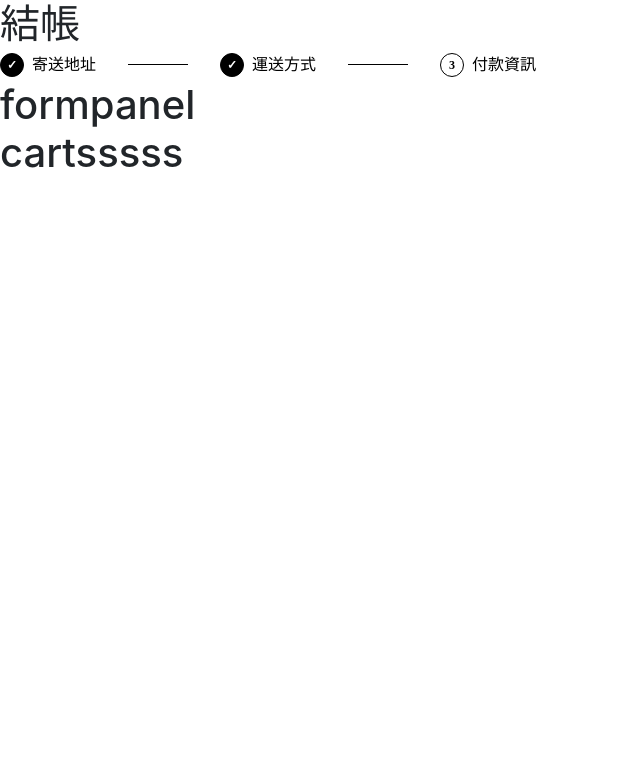
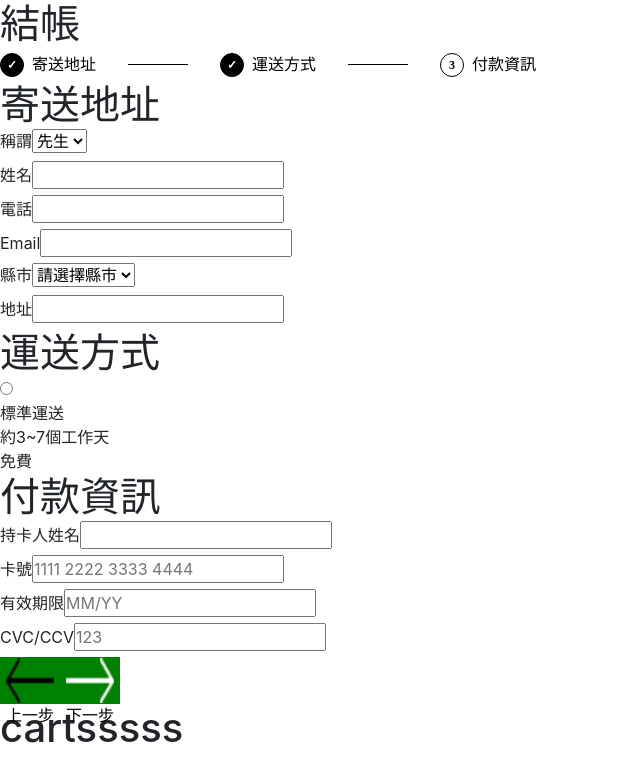
Before and after one commit to MikeLee0358/ac, a Vue app: page /#/home in a window 1280 px wide. Shown: the top 782 px of the page, without its empty margins (0-640 px from the left). Built offline with nearby package versions, Linux system fonts and the light colour scheme.

Commit message:
done form-structor

```diff
--- /dev/null
+++ b/src/components/BtnGroup.vue
@@ -0,0 +1,18 @@
+<template>
+  <section class="btn-group">
+    <button class="previous">
+      <img src="../assets/left-arrow@2x.png" alt="previous-step" />
+      <span>上一步</span>
+    </button>
+    <button class="next">
+      <img src="../assets/right-arrow@2x.png" alt="next-step" />
+      <span>下一步</span>
+    </button>
+  </section>
+</template>
+
+<style>
+button {
+  background: green;
+}
+</style>
--- /dev/null
+++ b/src/components/FormAddress.vue
@@ -0,0 +1,37 @@
+<template>
+  <h1>寄送地址</h1>
+  <section class="basic-info">
+    <div class="gender">
+      <label>稱謂</label>
+      <select>
+        <option value="male">先生</option>
+        <option value="female">小姐</option>
+      </select>
+    </div>
+    <div class="name">
+      <label>姓名</label>
+      <input type="text" />
+    </div>
+    <div class="tel">
+      <label>電話</label>
+      <input type="text" />
+    </div>
+    <div class="Email">
+      <label>Email</label>
+      <input type="text" />
+    </div>
+    <div class="City">
+      <label>縣市</label>
+      <select>
+        <option>請選擇縣市</option>
+        <option>台北市</option>
+        <option>桃園市</option>
+        <option>高雄市</option>
+      </select>
+    </div>
+    <div class="address">
+      <label>地址</label>
+      <input type="text" />
+    </div>
+  </section>
+</template>
--- a/src/components/FormPanel.vue
+++ b/src/components/FormPanel.vue
@@ -1,3 +1,19 @@
 <template>
-  <h1>formpanel</h1>
+  <form class="form">
+    <!-- part 1 -->
+    <FormAddress />
+    <!-- part 2 -->
+    <FormShipping />
+    <!-- part 3 -->
+    <FormPayment />
+    <!-- btn Group -->
+    <BtnGroup />
+  </form>
 </template>
+
+<script setup>
+import FormAddress from "./FormAddress.vue";
+import FormShipping from "./FormShipping.vue";
+import FormPayment from "./FormPayment.vue";
+import BtnGroup from "./BtnGroup.vue";
+</script>
--- /dev/null
+++ b/src/components/FormPayment.vue
@@ -0,0 +1,21 @@
+<template>
+  <h1>付款資訊</h1>
+  <section class="credit-info">
+    <div class="owner">
+      <label>持卡人姓名</label>
+      <input type="text" />
+    </div>
+    <div class="number">
+      <label>卡號</label>
+      <input type="text" placeholder="1111 2222 3333 4444" />
+    </div>
+    <div class="valid">
+      <label>有效期限</label>
+      <input type="text" placeholder="MM/YY" />
+    </div>
+    <div class="password">
+      <label>CVC/CCV</label>
+      <input type="text" placeholder="123" />
+    </div>
+  </section>
+</template>
--- /dev/null
+++ b/src/components/FormShipping.vue
@@ -0,0 +1,9 @@
+<template>
+  <h1>運送方式</h1>
+  <section class="shipping-info">
+    <input type="radio" class="input" />
+    <p class="title">標準運送</p>
+    <p class="description">約3~7個工作天</p>
+    <p class="price">免費</p>
+  </section>
+</template>
--- a/src/views/HomePage.vue
+++ b/src/views/HomePage.vue
@@ -9,23 +9,19 @@ const data = ref({
     {
       id: 1,
       title: "寄送地址",
-      isActive: true,
     },
     {
       id: 2,
       title: "運送方式",
-      isActive: true,
     },
     {
       id: 3,
       title: "付款資訊",
-      isActive: false,
     },
   ],
   formData: {},
-  CartData: {}
-})
-
+  CartData: {},
+});
 </script>
 
 <template>
```
Also changed, not shown: src/assets/left-arrow@2x.png (added), src/assets/right-arrow@2x.png (added).
